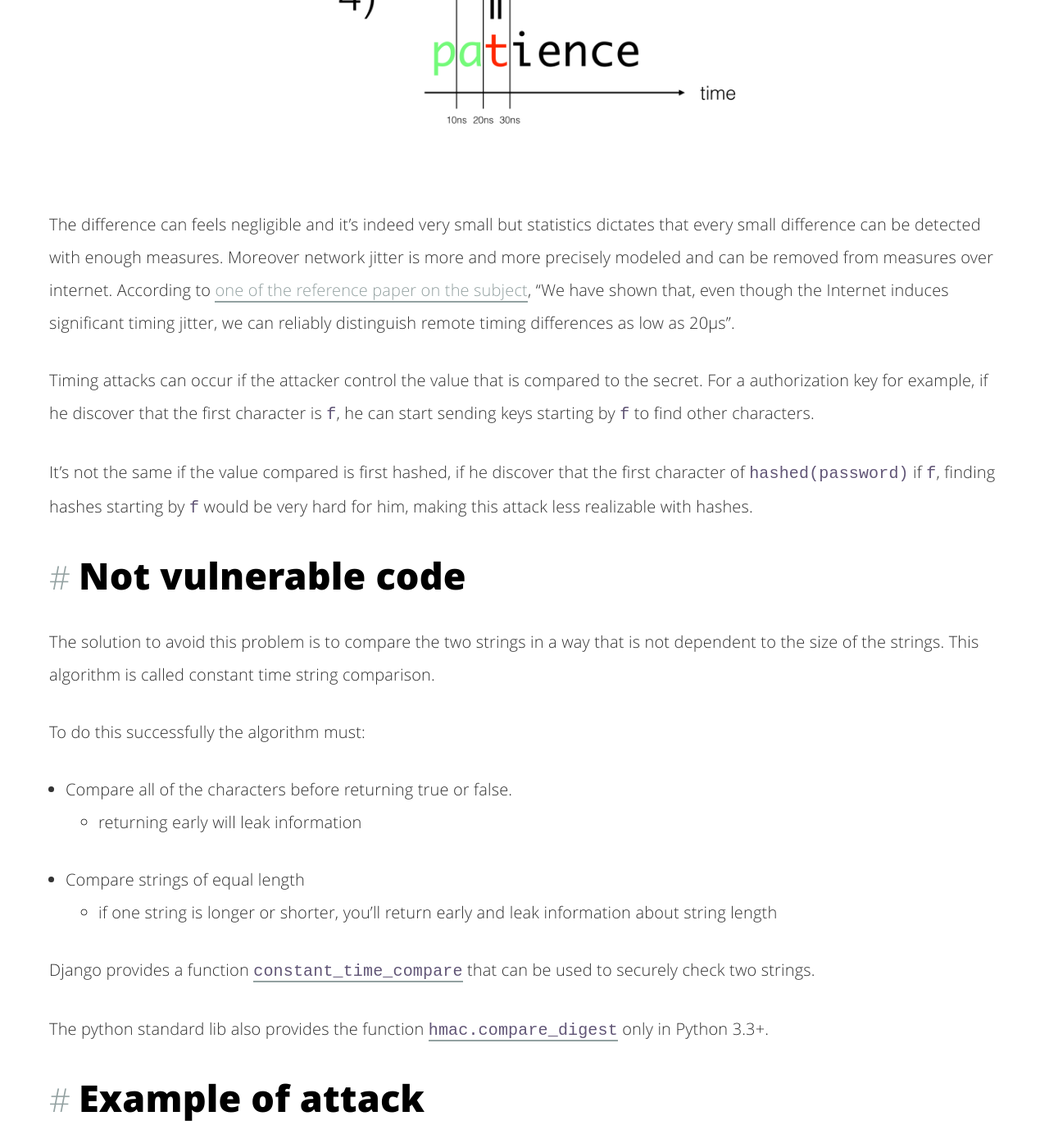
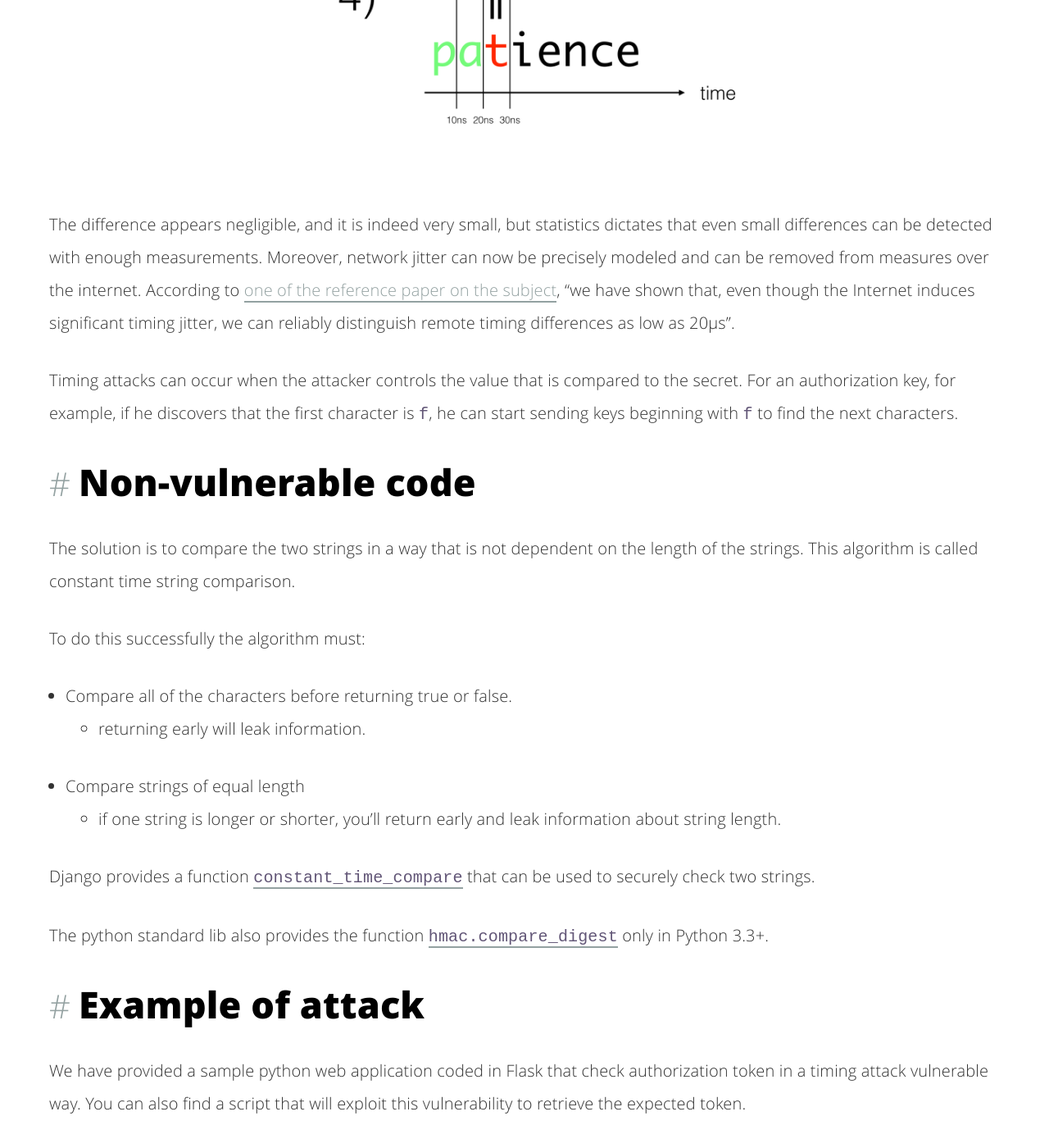
Before and after one commit to sqreen/DevelopersSecurityBestPractices, a Jekyll site: the page built from _practices/timing-attack/python.md, in a window 1280 px wide and 1400 px high, scrolled down 2537 px. Shown: the whole window at 82% size. Built offline with Jekyll 4.4.1, drawn with Linux system fonts in a browser that asks for light colours; some of the changed text lies outside the part shown.

Commit message:
Edits for grammar and clarity on timing attack entry.

````diff
--- a/_practices/timing-attack/python.md
+++ b/_practices/timing-attack/python.md
@@ -37,26 +37,24 @@ def str_equals(first_string, second_string):
     return True
 ```
 
-It iterates on each character of the two string and return `False` as soon as two characters differs. It means that comparing two strings doesn't take the same amount of time if it's the first or last character that is different.
+It iterates over each character of the two string and returns `False` as soon as two characters differ. This means that comparing two strings can take differing amounts of time when depending on the location of the first difference.
 
 ![String comparison](string-comparison.jpeg)
 
-The difference can feels negligible and it's indeed very small but statistics dictates that every small difference can be detected with enough measures. Moreover network jitter is more and more precisely modeled and can be removed from measures over internet. According to [one of the reference paper on the subject](http://www.cs.rice.edu/~dwallach/pub/crosby-timing2009.pdf), "We have shown that, even though the Internet induces significant timing jitter, we can reliably distinguish remote timing differences as low as 20µs".
+The difference appears negligible, and it is indeed very small, but statistics dictates that even small differences can be detected with enough measurements. Moreover, network jitter can now be precisely modeled and can be removed from measures over the internet. According to [one of the reference paper on the subject](http://www.cs.rice.edu/~dwallach/pub/crosby-timing2009.pdf), "we have shown that, even though the Internet induces significant timing jitter, we can reliably distinguish remote timing differences as low as 20µs".
 
-Timing attacks can occur if the attacker control the value that is compared to the secret. For a authorization key for example, if he discover that the first character is `f`, he can start sending keys starting by `f` to find other characters.
+Timing attacks can occur when the attacker controls the value that is compared to the secret. For an authorization key, for example, if he discovers that the first character is `f`, he can start sending keys beginning with `f` to find the next characters.
 
-It's not the same if the value compared is first hashed, if he discover that the first character of `hashed(password)` if `f`, finding hashes starting by `f` would be very hard for him, making this attack less realizable with hashes.
+# Non-vulnerable code
 
-# Not vulnerable code
-
-The solution to avoid this problem is to compare the two strings in a way that is not dependent to the size of the strings. This algorithm is called constant time string comparison.
+The solution is to compare the two strings in a way that is not dependent on the length of the strings. This algorithm is called constant time string comparison.
 
 To do this successfully the algorithm must:
 
  - Compare all of the characters before returning true or false.
-    - returning early will leak information
+    - returning early will leak information.
  - Compare strings of equal length
-    - if one string is longer or shorter, you'll return early and leak information about string length
+    - if one string is longer or shorter, you'll return early and leak information about string length.
 
 Django provides a function [`constant_time_compare`](constant_time_compare) that can be used to securely check two strings.
 
````
Also changed, not shown: other parts of _practices/timing-attack/python.md (+2 -2 lines).
